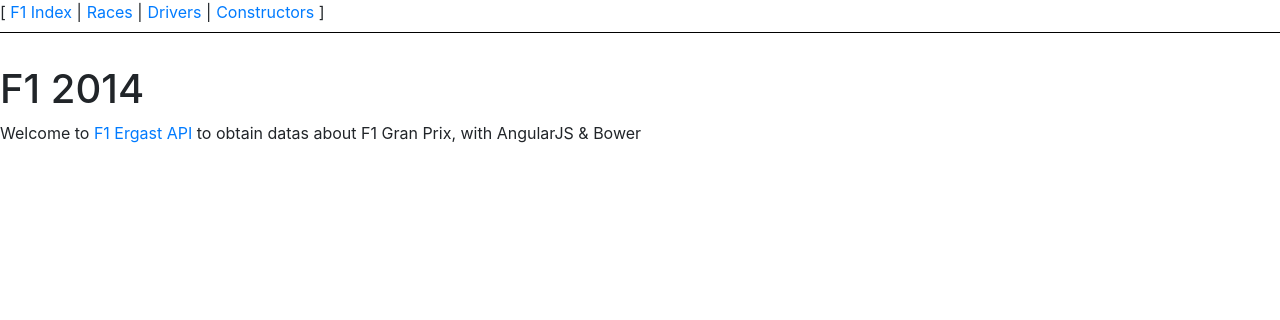
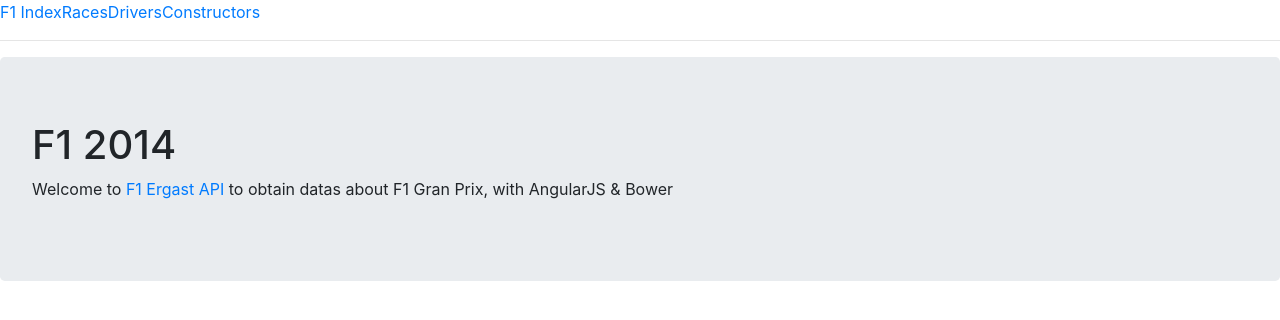
Before and after one commit to gorkaeff/angularjs_docs, a website: page f1/index.html at #/constructors in a window 1280 px wide. Drawn offline with nearby package versions, Linux system fonts and the light colour scheme; some packages are replaced by stand-ins of ours.

Commit message:
CSS bootstrap styles. TODO more...To be continued...

```diff
--- a/f1/css/app.css
+++ b/f1/css/app.css
@@ -1,34 +1,3 @@
-/* app css stylesheet */
-
-.menu {
-  list-style: none;
-  border-bottom: 0.1em solid black;
-  margin-bottom: 2em;
-  padding: 0 0 0.5em;
-}
-
-.menu:before {
-  content: "[";
-}
-
-.menu:after {
-  content: "]";
-}
-
-.menu > li {
-  display: inline;
-}
-
-.menu > li:before {
-  content: "|";
-  padding-right: 0.3em;
-}
-
-.menu > li:nth-child(1):before {
-  content: "";
-  padding: 0;
-}
-
 .loading p{
 	font-size: 3em;
 	color: #a2a2a2;
--- a/f1/index.html
+++ b/f1/index.html
@@ -7,13 +7,13 @@
 	<link rel="stylesheet" href="css/app.css"/>
 </head>
 <body>
-	<ul class="menu">
+	<ul class="nav nav-pills">
 		<li><a href="#/index">F1 Index</a></li>
 		<li><a href="#/races">Races</a></li>
 		<li><a href="#/drivers">Drivers</a></li>
 		<li><a href="#/constructors">Constructors</a></li>
 	</ul>
-
+	<hr />
 	<div ng-view></div>
 
 	<script src="../bower_components/angular/angular.js"></script>
--- a/f1/modules/ui.index/indexFormula1.html
+++ b/f1/modules/ui.index/indexFormula1.html
@@ -1,2 +1,4 @@
-<h1>F1 2014</h1>
-<p>Welcome to <a href='http://ergast.com/mrd/'>F1 Ergast API</a> to obtain datas about F1 Gran Prix, with AngularJS & Bower</p>
+<div class="jumbotron">
+	<h1>F1 2014</h1>
+  	<p>Welcome to <a href='http://ergast.com/mrd/'>F1 Ergast API</a> to obtain datas about F1 Gran Prix, with AngularJS & Bower</p>
+</div>
```
Also changed, not shown: f1/modules/ui.constructor/constructorList.html (+1 -1 lines), f1/modules/ui.driver/driverList.html (+5 -1 lines), f1/modules/ui.race/raceDetail.html (+17 -11 lines).
